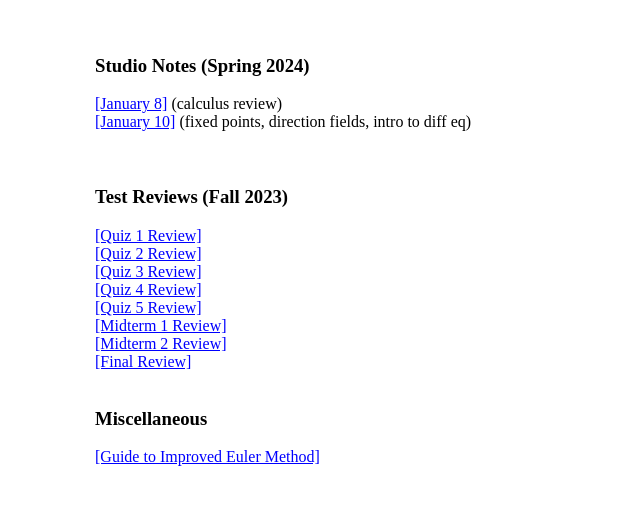
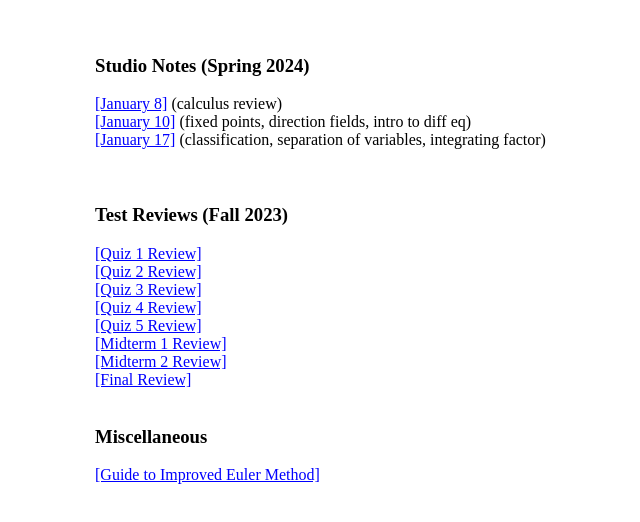
Before and after one commit to nikolasmcneal/nikolasmcneal.github.io, a plain HTML site: page math2552/notes.html in a window 1280 px wide. Shown: the whole page, without its empty margins (289-929 px from the left). Drawn offline with Linux system fonts and the light colour scheme.

Commit message:
updated notes

```diff
--- a/math2552/notes.html
+++ b/math2552/notes.html
@@ -58,6 +58,7 @@
 <h3>Studio Notes (Spring 2024)</h3>
 <a href="notes/studio_notes_sp24/notes_jan_8.pdf">[January 8]</a> (calculus review) <br>
 <a href="notes/studio_notes_sp24/notes_jan_10.pdf">[January 10]</a> (fixed points, direction fields, intro to diff eq) <br>
+<a href="notes/studio_notes_sp24/notes_jan_17.pdf">[January 17]</a> (classification, separation of variables, integrating factor) <br>
 <br>
 <br>
 
```
Also changed, not shown: 1 other file.
